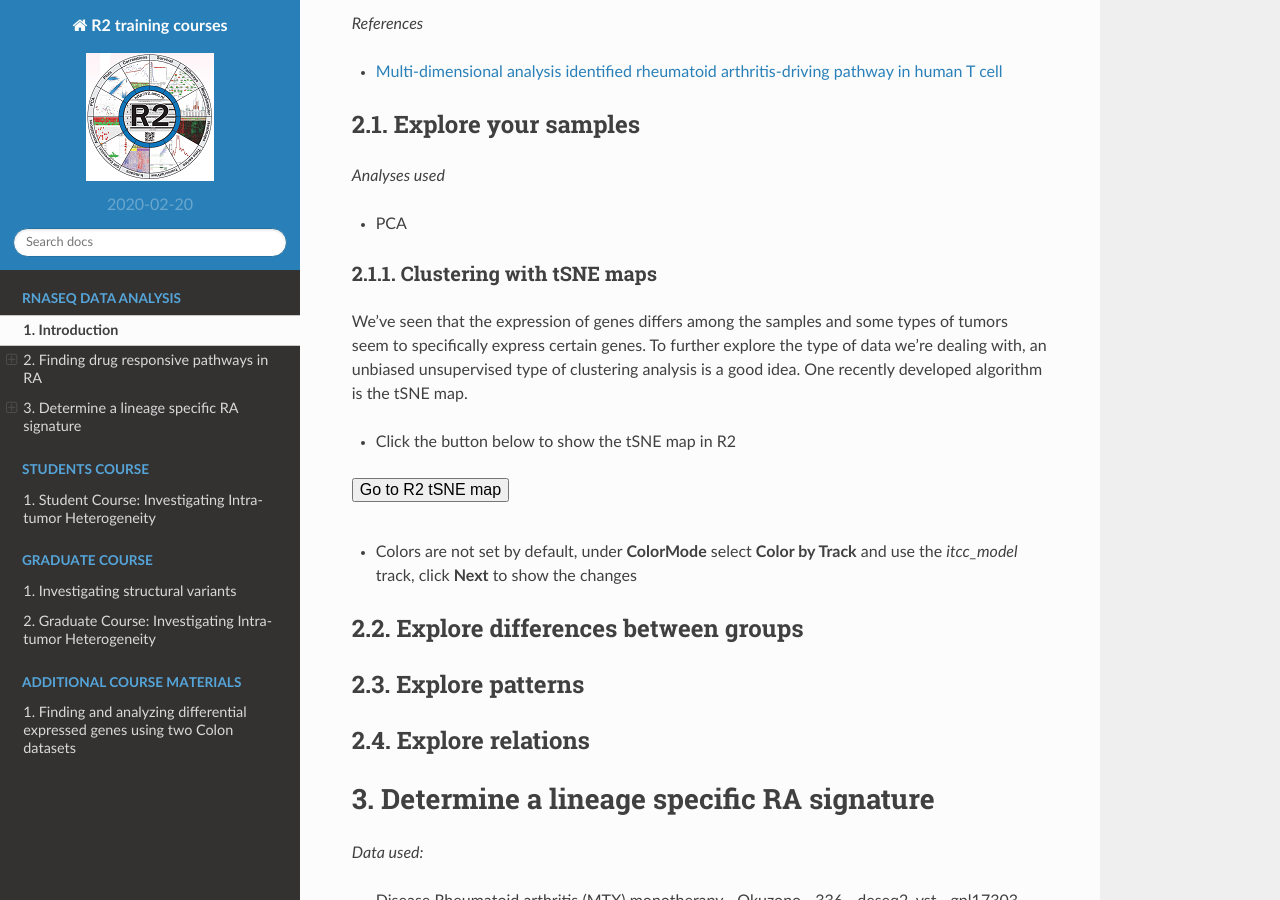
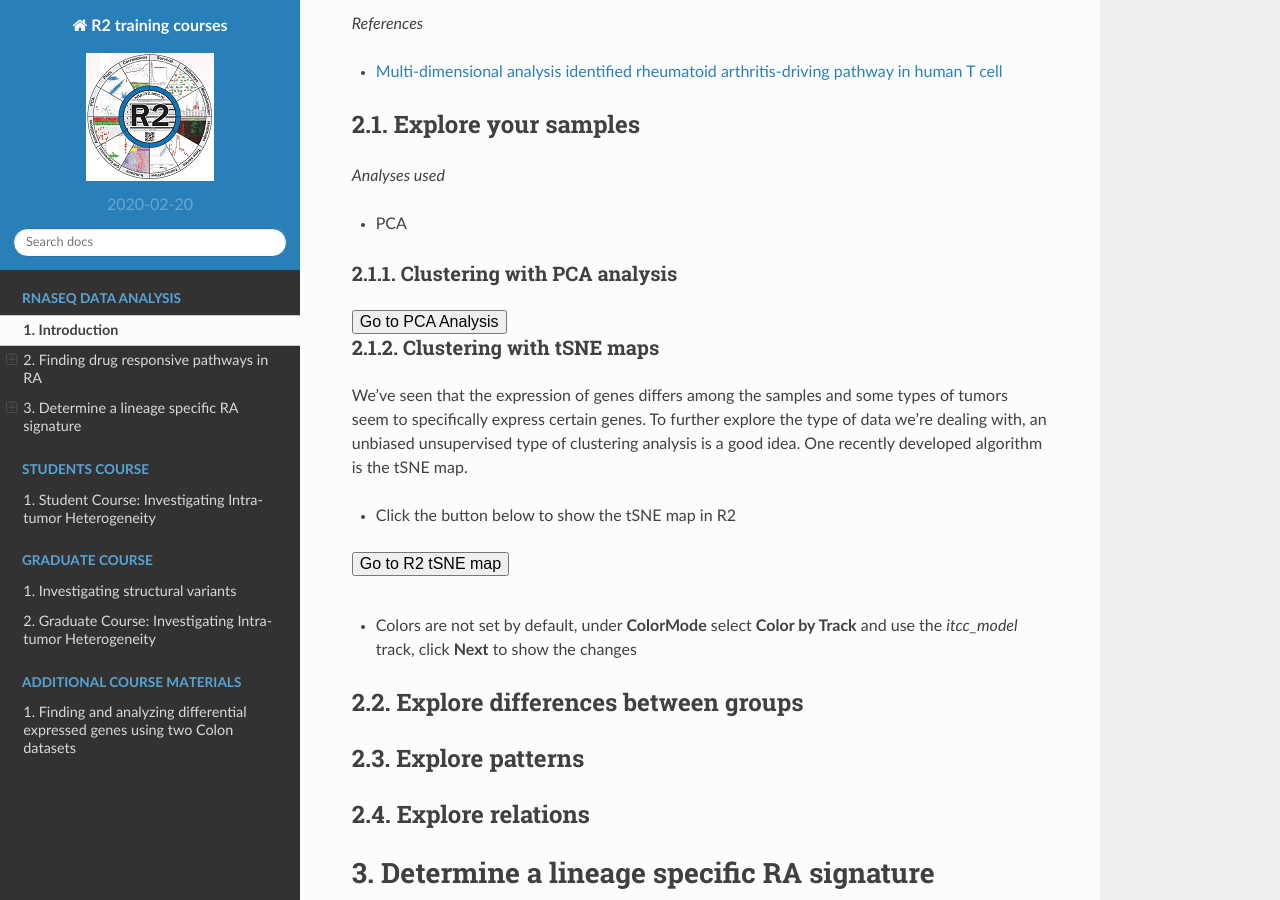
Before and after one commit to antronerds/r2-training-courses, a Sphinx documentation site: the page built from docs/RNA_seq_data_analysis_-_Using_Rheumatoid_Arthritis_data.md, in a window 1280 px wide and 900 px high, scrolled down 1073 px. Built offline with Sphinx 7.4.7 and the Read the Docs theme 2.0.0, drawn with Linux system fonts in a browser that asks for light colours.

Commit message:
Add Piet's original setup

```diff
--- a/docs/RNA_seq_data_analysis_-_Using_Rheumatoid_Arthritis_data.md
+++ b/docs/RNA_seq_data_analysis_-_Using_Rheumatoid_Arthritis_data.md
@@ -45,6 +45,18 @@ Explore your samples
 ------
 *Analyses used*
 * PCA
+
+##### Clustering with PCA analysis
+<form name="pca_form" action="https://hgserver1.amc.nl/cgi-bin/r2/main.cgi" enctype="multipart/form-data" method="POST">
+<input type="hidden" name="option" value="plot_pca">
+<input type="hidden" name="switch" value="2">
+<input type="hidden" name="table" value="ps_avgpres_daoybmi15_u133p2">
+<input type="hidden" name="pcafile" value="pca-a0b21298bb295a796057d2927259c695.txt">
+<input type="hidden" name="cortype" value="transform_zscore">
+<input type="hidden" name="subset" value="">
+<button type="submit" >Go to PCA Analysis</button>
+</form>
+
 ##### Clustering with tSNE maps
 
 We've seen that the expression of genes differs among the samples and some types of tumors seem to specifically express certain genes. To further explore the type of data we're dealing with, an unbiased unsupervised type of clustering analysis is a good idea. One recently developed algorithm is the tSNE map.
```
